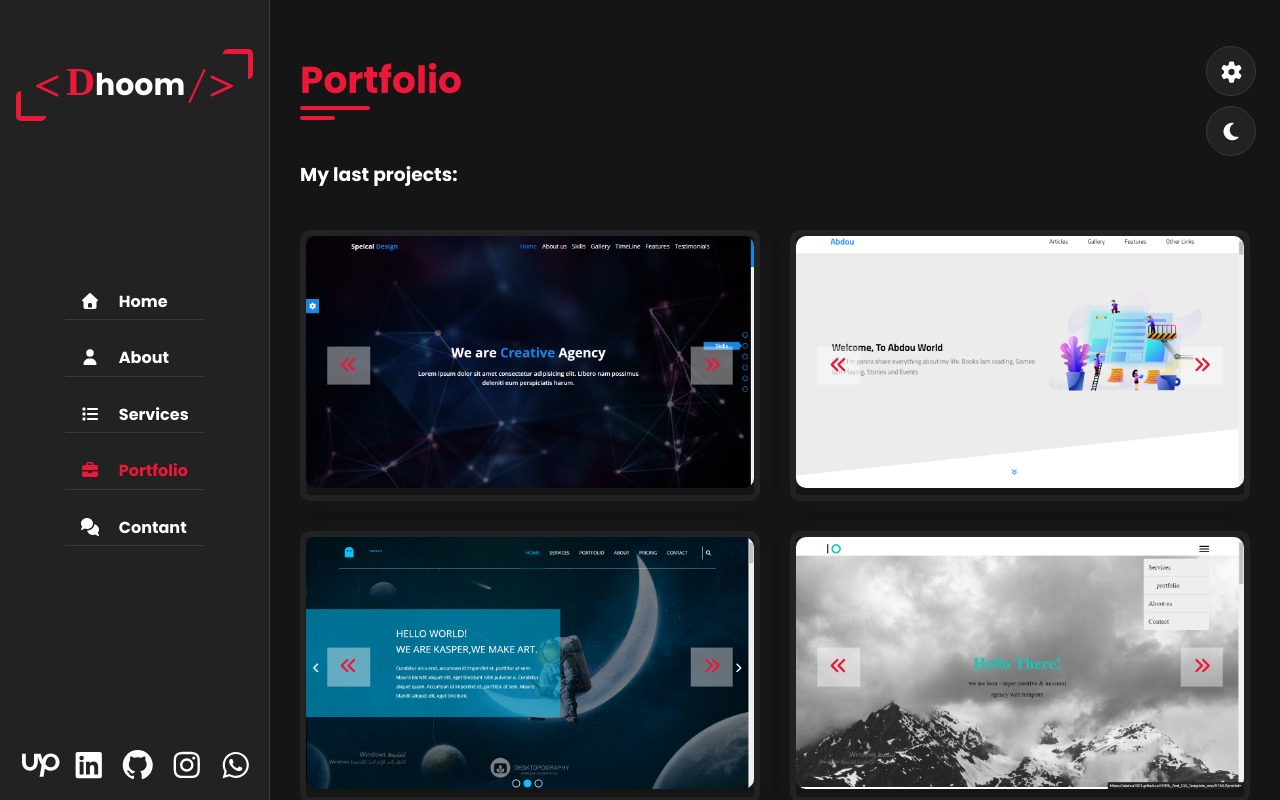
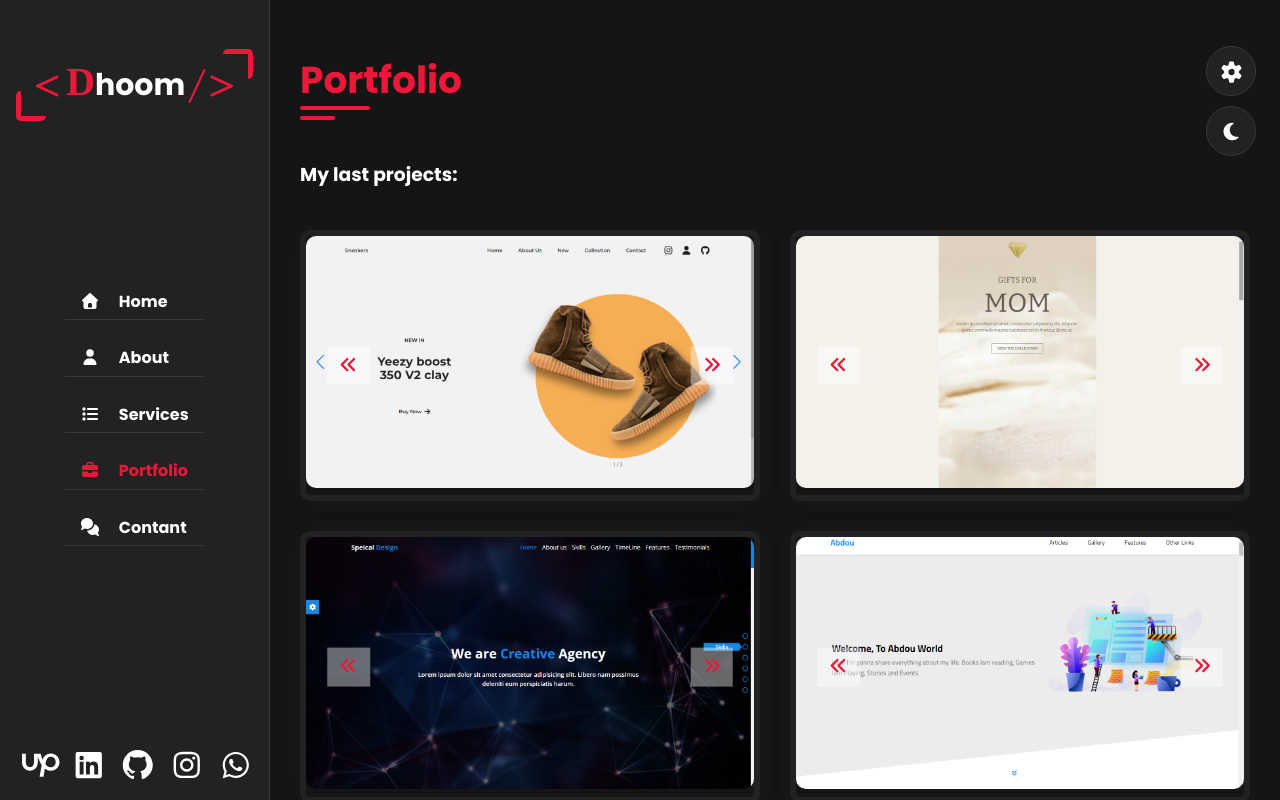
Before and after one commit to Abdou1001/portfolio, a plain HTML site: page index.html in a window 1280 px wide. Both pictures are taken after a click on the link "Portfolio". Drawn offline with nearby package versions, Linux system fonts and the light colour scheme; a web font is replaced by a local one.

Commit message:
solve the about section problem and add some items in portoflio

```diff
--- a/JS/master.js
+++ b/JS/master.js
@@ -127,7 +127,12 @@ lis.forEach(li => {
     li.addEventListener("click", _=> {
 
         if (about.classList.contains("active-sec")){
-            numPercent.forEach(ele => percentFull(ele));
+            numPercent.forEach(ele => {
+                let goal = ele.dataset.percent;
+                if (+ele.textContent < +goal){
+                    percentFull(ele)
+                }
+            });
 
         }else{
             numPercent.forEach(ele => ele.textContent = 0);
@@ -142,7 +147,7 @@ function percentFull (ele){
     let count = setInterval(_ => {
         ele.textContent++
 
-        if(ele.textContent == goal){
+        if(+ele.textContent >= +goal){
             clearInterval(count)
         }
     },1500 / goal)
--- a/index.html
+++ b/index.html
@@ -3,7 +3,10 @@
 <head>
     <meta charset="UTF-8">
     <meta name="viewport" content="width=device-width, initial-scale=1.0">
-    <meta name="description" content="Portfolio Abdulrahman Ahmed Bin Saad">
+    <meta name="description" content="Front-End Developer portfolio for show the my projects and hier me">
+    <meta http-equiv="X-UA-Compatible" content="ie=edge">
+    <meta name="keywords" content="Portfolio, front-end developer, front end, web developer, html, css, javascript, react, Abdulrahman Ahmed Bin Saad">
+    <meta name="viewport" content="width=device-width, initial-scale=1.0">
     <!-- img the web -->
     <link rel="icon" type="image/png" href="img/logo-Dhoom-01.png">
     <!-- CSS file -->
@@ -301,6 +304,38 @@
                                 <div class="before">
                                     <i class="fa-solid fa-angles-left left"></i>
                                 </div>
+                                <a href="https://abdou1001.github.io/Sneakers-shop/" target="_blank"><img src="img/serv-G-1.png" alt="img" data-num="1"></a>
+                                <div class="after">
+                                    <i class="fa-solid fa-angles-right right"></i>
+                                </div>
+                            </div>
+                            <div class="info">
+                                <p class="name">Sneakers Shop</p>
+                                <span><a href="https://abdou1001.github.io/Sneakers-shop/" target="_blank">visit the website</a></span>
+                            </div>
+                        </div>
+                        <!-- item -->
+                        <div class="port-item shadow-dark">
+                            <div class="img">
+                                <div class="before">
+                                    <i class="fa-solid fa-angles-left left"></i>
+                                </div>
+                                <a href="https://abdou1001.github.io/Responsive-Email-for-Al-Mas/" target="_blank"><img src="img/serv-F-1.png" alt="img" data-num="1"></a>
+                                <div class="after">
+                                    <i class="fa-solid fa-angles-right right"></i>
+                                </div>
+                            </div>
+                            <div class="info">
+                                <p class="name">Responsive-Email-for-Al-Mas</p>
+                                <span><a href="https://abdou1001.github.io/Responsive-Email-for-Al-Mas/" target="_blank">visit the website</a></span>
+                            </div>
+                        </div>
+                        <!-- item -->
+                        <div class="port-item shadow-dark">
+                            <div class="img">
+                                <div class="before">
+                                    <i class="fa-solid fa-angles-left left"></i>
+                                </div>
                                 <a href="https://abdou1001.github.io/Speical-Design/index.HTML" target="_blank"><img src="img/serv-A-1.png" alt="img" data-num="1"></a>
                                 <div class="after">
                                     <i class="fa-solid fa-angles-right right"></i>
@@ -478,7 +513,7 @@
         <!-- ===  End style switcher === -->
     </div>
     <!-- ==== End main container ==== -->
-    <script src="https://cdnjs.cloudflare.com/ajax/libs/typed.js/2.1.0/typed.umd.js"
+        <script src="https://cdnjs.cloudflare.com/ajax/libs/typed.js/2.1.0/typed.umd.js"
         integrity="sha512-+2pW8xXU/rNr7VS+H62aqapfRpqFwnSQh9ap6THjsm41AxgA0MhFRtfrABS+Lx2KHJn82UOrnBKhjZOXpom2LQ=="
         crossorigin="anonymous" referrerpolicy="no-referrer"></script> <!-- type animation js-->
         <script src="JS/all.min.js"></script> <!-- fontawesome js-->
```
Also changed, not shown: img/serv-F-1.png (added), img/serv-F-2.png (added), img/serv-F-3.png (added), img/serv-F-4.png (added), img/serv-F-5.png (added), img/serv-G-1.png (added), img/serv-G-2.png (added), img/serv-G-3.png (added), img/serv-G-4.png (added), img/serv-G-5.png (added).
